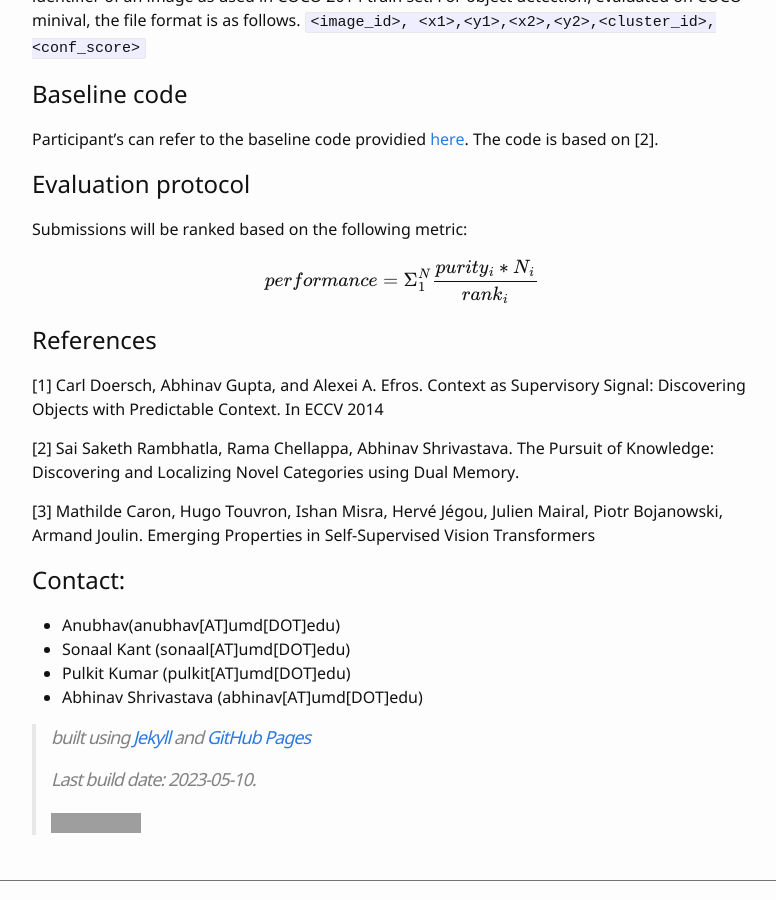
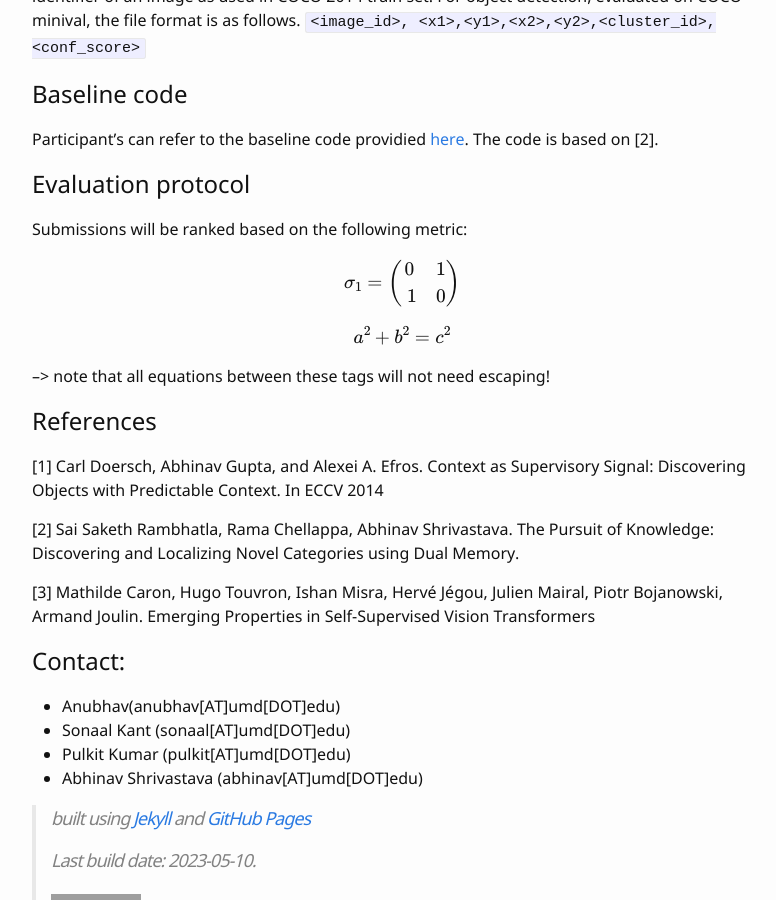
Before and after one commit to obj-disc/obj-disc.github.io, a Jekyll site: the page built from index.md, in a window 1280 px wide and 900 px high, scrolled down 2140 px. Shown: the whole window, without its empty margins (238-1014 px from the left). Built offline with Jekyll 4.4.1, drawn with Linux system fonts in a browser that asks for light colours; formulas are drawn with MathJax 3; grey boxes are pictures that could not be loaded.

Commit message:
experiment

```diff
--- a/index.md
+++ b/index.md
@@ -86,7 +86,21 @@ Participant's can refer to the baseline code providied [here](https://github.com
 ## Evaluation protocol
 Submissions will be ranked based on the following metric:
 
-$$performance = \Sigma_{1}^{N} \frac{purity_{i}*N_{i}}{rank_{i}} $$
+[//]: # ($$performance = \Sigma_{1}^{N} \frac{purity_{i}*N_{i}}{rank_{i}} $$)
+
+\begin{equation}
+\begin{aligned}
+  {\sigma}_{1} =
+  \begin{pmatrix}
+    0 & 1 \\\\\\\\
+    1 & 0
+  \end{pmatrix}
+\end{aligned}
+\end{equation}
+
+{% raw %}
+  $$a^2 + b^2 = c^2$$ --> note that all equations between these tags will not need escaping!
+{% endraw %}
 
 ## References
 
```
